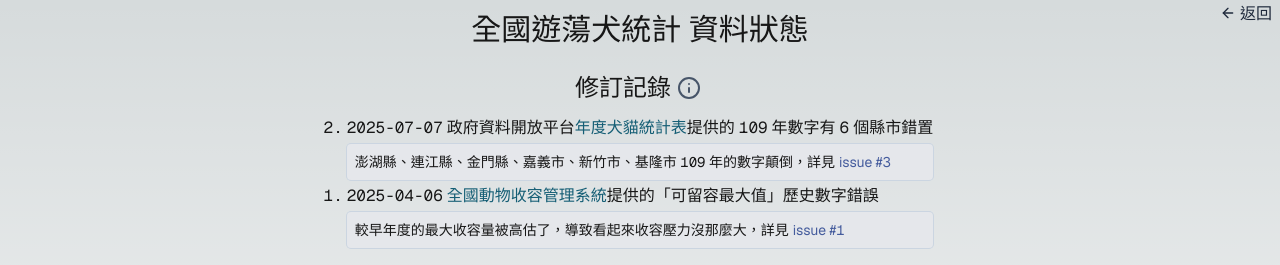
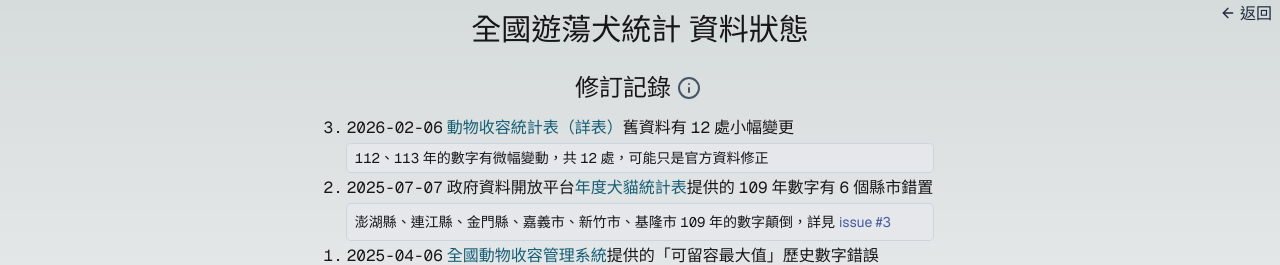
Before and after one commit to bootleq/feeders-charts, a Next.js app: page /dog-populations/resource in a window 1280 px wide. Shown: the top 265 px of the page. Built offline with nearby package versions, Linux system fonts and the light colour scheme; no server answers; what @bprogress/next would draw is missing.

Commit message:
Mention 112, 113 old shelter data changes for user
- The difference is small, but the change is not expected, so here still
  mention it to notice users.

- Manually update latestRevDate time.

- Minor fix resources mapping, to make resource page display correctly.

```diff
--- a/src/app/dog-populations/Chart.tsx
+++ b/src/app/dog-populations/Chart.tsx
@@ -1,6 +1,6 @@
 "use client"
 
-const latestRevDate = new Date('2025-07-07T16:44:44+08:00'); // 最後勘誤時間，需手動維護
+const latestRevDate = new Date('2026-02-05T16:13:38+08:00'); // 最後勘誤時間，需手動維護
 
 import * as R from 'ramda';
 import { useState, useCallback, useEffect, useRef, useMemo } from 'react';
--- a/src/app/dog-populations/resource/page.tsx
+++ b/src/app/dog-populations/resource/page.tsx
@@ -41,6 +41,15 @@ export default async function Page() {
           </h2>
 
           <ol reversed className='font-mixed list-decimal list-inside md:list-outside px-3 md:px-0'>
+            <li>
+              <div className='inline'>
+                <span className='mr-1'>2026-02-06</span>
+                <Link href='https://www.pet.gov.tw/AnimalApp/ReportAnimalsAcceptFront.aspx' className={revisionTitleLinkCls}>動物收容統計表（詳表）</Link>舊資料有 12 處小幅變更
+              </div>
+              <div className='flex items-center text-sm p-1 px-2 my-1 ring-1 ring-slate-300 bg-gray-200 rounded'>
+                112、113 年的數字有微幅變動，共 12 處，可能只是官方資料修正
+              </div>
+            </li>
             <li>
               <div className='inline'>
                 <span className='mr-1'>2025-07-07</span>
--- a/src/lib/resource.ts
+++ b/src/lib/resource.ts
@@ -113,8 +113,12 @@ export const resources: Record<string, ResourceEntry> = {
     title: '民國 106 ~ 108 年的「最大容留數」和「在養數」資料',
     docUrl: 'https://animal.moa.gov.tw/Frontend/Know/PageTabList?TabID=31B05CB46007226417F0F5FB8A80096E#tab3',
   },
+  workforce_114: {
+    title: '民國 106 ~ 108 年的「最大容留數」和「在養數」資料',
+    docUrl: moaWorkforceLink,
+  },
   heat_map: {
-    title: '遊蕩犬熱區圖 (2023 ~ 2024)',
+    title: '遊蕩犬熱區圖 (2023 ~ 2025)',
     docUrl: 'https://www.pet.gov.tw/Wandering/HeatMapV1.aspx',
   },
   combined: {
```
